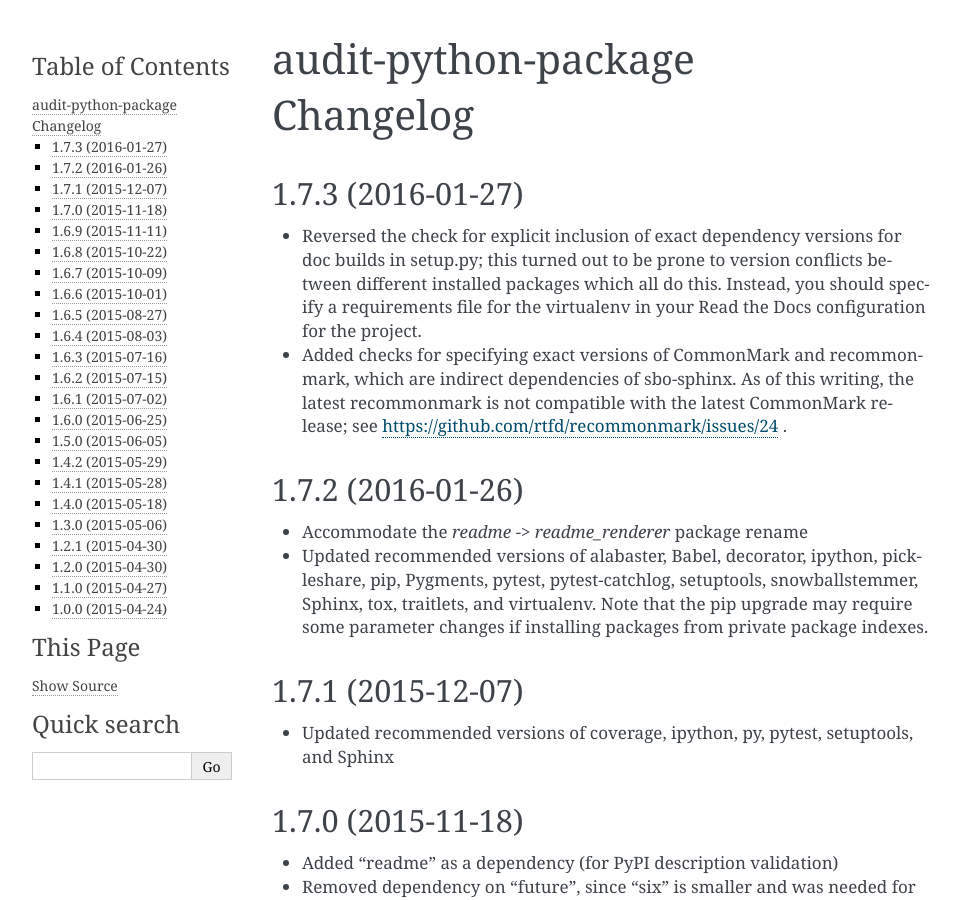
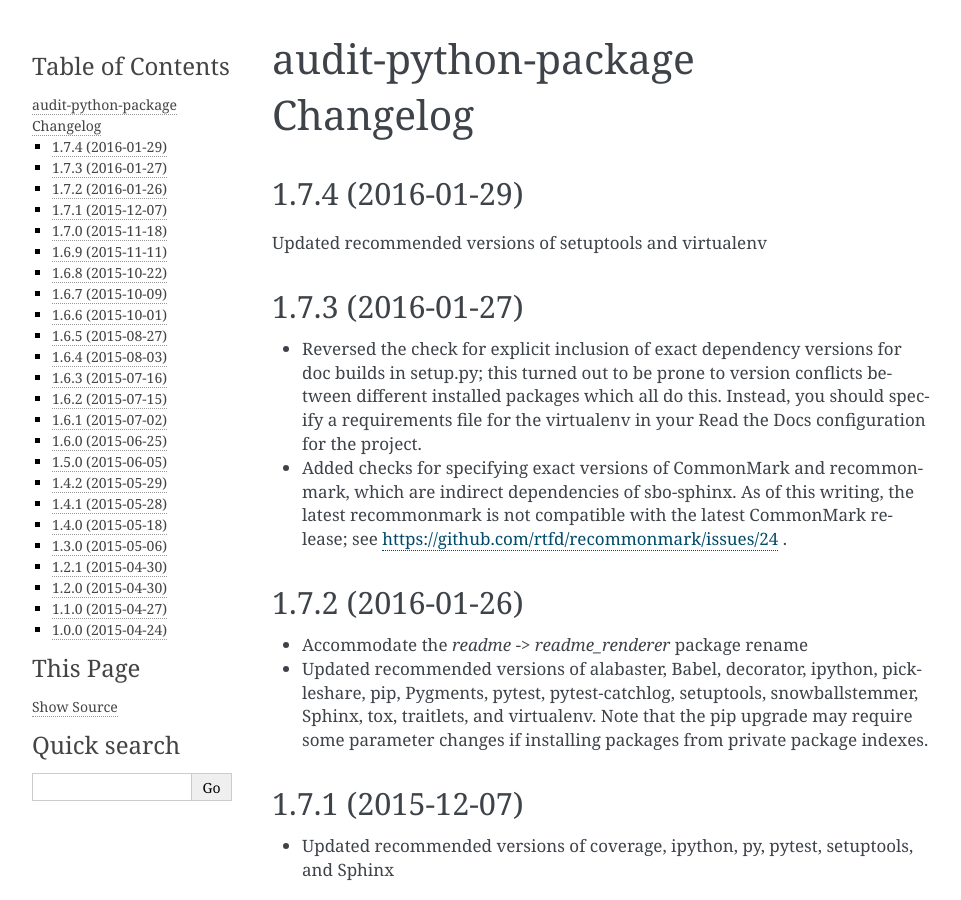
Before and after one commit to oreillymedia/audit-python-package, a Sphinx documentation site: the page built from docs/CHANGELOG.rst, in a window 1280 px wide and 900 px high. Shown: the whole window, without its empty margins (148-1109 px from the left). Built offline with Sphinx 7.4.7, drawn with Linux system fonts in a browser that asks for light colours; pages that are not in the unit, such as notebooks, are missing from menus; the version number is read from the project's files by our own code.

Commit message:
Update setuptools and virtualenv versions

```diff
--- a/docs/CHANGELOG.rst
+++ b/docs/CHANGELOG.rst
@@ -1,5 +1,9 @@
 audit-python-package Changelog
 ==============================
+
+1.7.4 (2016-01-29)
+------------------
+Updated recommended versions of setuptools and virtualenv
 
 1.7.3 (2016-01-27)
 ------------------
--- a/setup.py
+++ b/setup.py
@@ -10,7 +10,7 @@
 import codecs
 from setuptools import find_packages, setup
 
-version = '1.7.3'  # Don't forget to update docs/CHANGELOG.rst if you increment the version
+version = '1.7.4'  # Don't forget to update docs/CHANGELOG.rst if you increment the version
 
 install_requires = [
     'pytest-cov',
```
Also changed, not shown: 3 other files.
